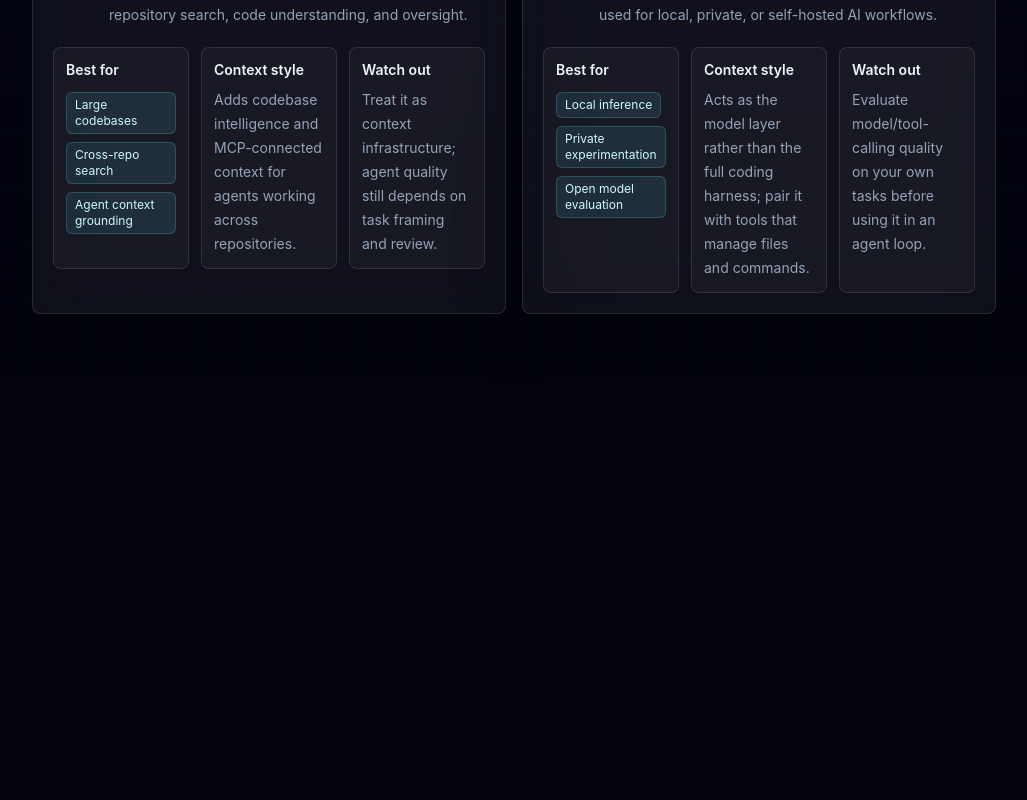
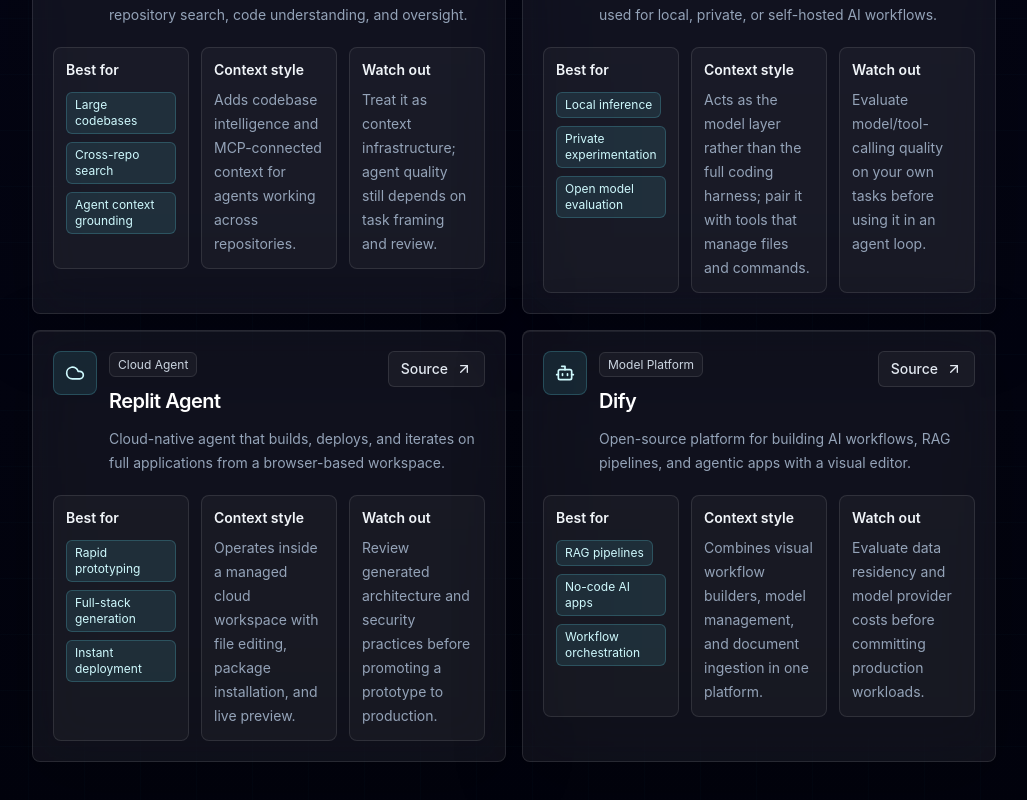
Before and after one commit to CodeByKhaleel/ContextCraft, a Next.js app: page /tools in a window 1280 px wide. Shown: the part 2128-2928 px from the top of the page, without its empty margins (252-1279 px from the left). Before the commit the page ends 2506 px from the top, so only its background shows below. Built offline with nearby package versions, Linux system fonts and the light colour scheme.

Commit message:
feat(tools): add replit-agent and dify AI tool entries

```diff
--- a/data/tools.ts
+++ b/data/tools.ts
@@ -81,4 +81,24 @@
     caution: "Evaluate model/tool-calling quality on your own tasks before using it in an agent loop.",
     href: "https://nousresearch.com/introducing-hermes-4-3/",
   },
+  {
+    id: "replit-agent",
+    name: "Replit Agent",
+    category: "cloud-agent",
+    summary: "Cloud-native agent that builds, deploys, and iterates on full applications from a browser-based workspace.",
+    bestFor: ["Rapid prototyping", "Full-stack generation", "Instant deployment"],
+    contextStyle: "Operates inside a managed cloud workspace with file editing, package installation, and live preview.",
+    caution: "Review generated architecture and security practices before promoting a prototype to production.",
+    href: "https://replit.com",
+  },
+  {
+    id: "dify",
+    name: "Dify",
+    category: "model-platform",
+    summary: "Open-source platform for building AI workflows, RAG pipelines, and agentic apps with a visual editor.",
+    bestFor: ["RAG pipelines", "No-code AI apps", "Workflow orchestration"],
+    contextStyle: "Combines visual workflow builders, model management, and document ingestion in one platform.",
+    caution: "Evaluate data residency and model provider costs before committing production workloads.",
+    href: "https://dify.ai",
+  },
 ];
```
